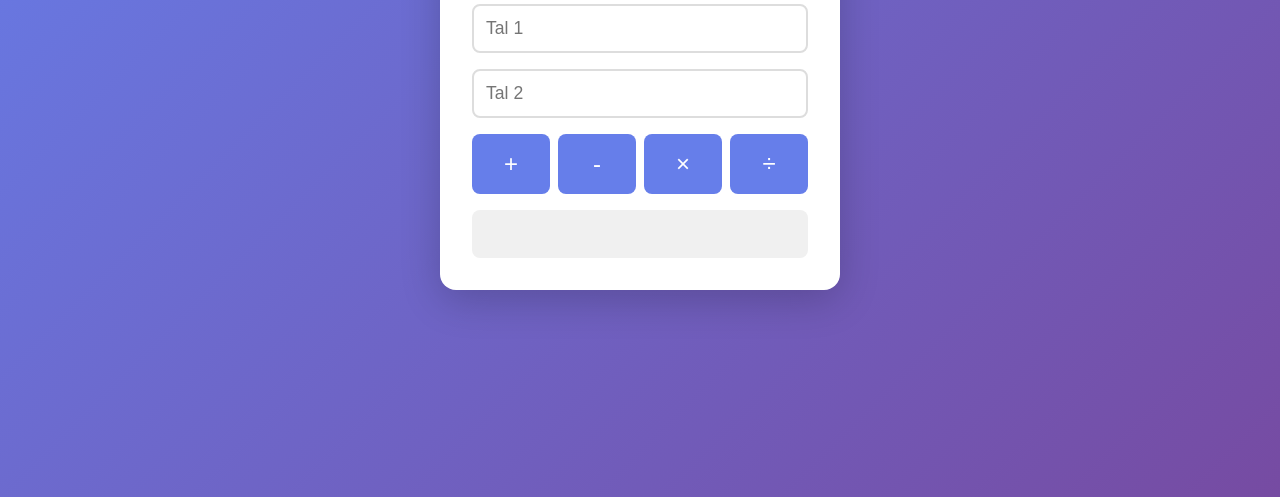
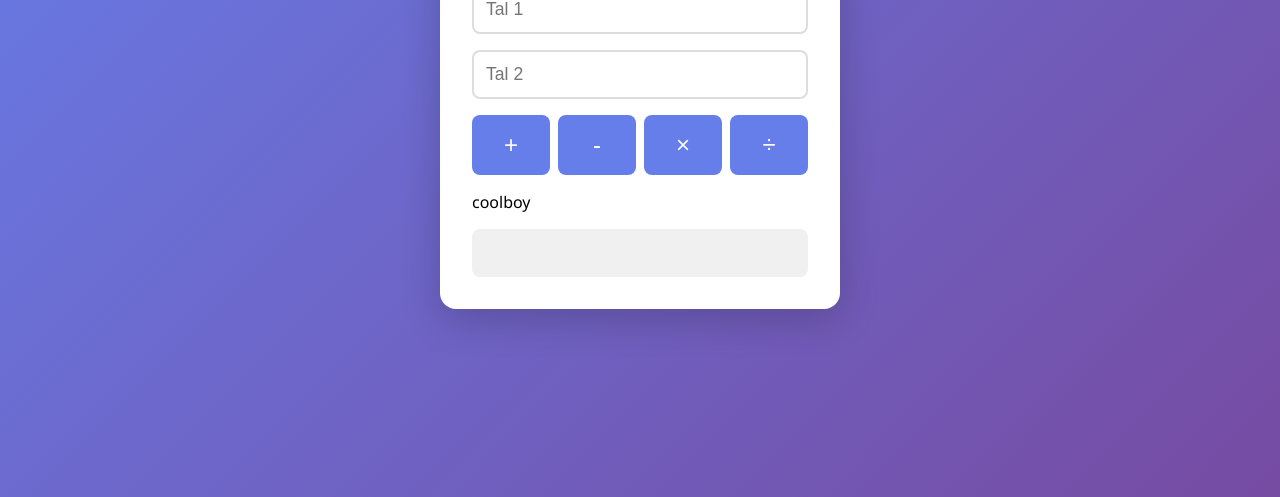
Before and after one commit to Grahnnen/V-JS-CI-Uppgift, a website: page index.html in a window 1280 px wide. Shown: the part 303-800 px from the top of the page. Drawn offline with Linux system fonts and the light colour scheme.

Commit message:
added paragraph

```diff
--- a/index.html
+++ b/index.html
@@ -20,7 +20,7 @@
                 <button onclick="calculate('multiply')">×</button>
                 <button onclick="calculate('divide')">÷</button>
             </div>
-
+            <p>coolboy</p>
             <div id="result" class="result"></div>
         </div>
     </div>
```
